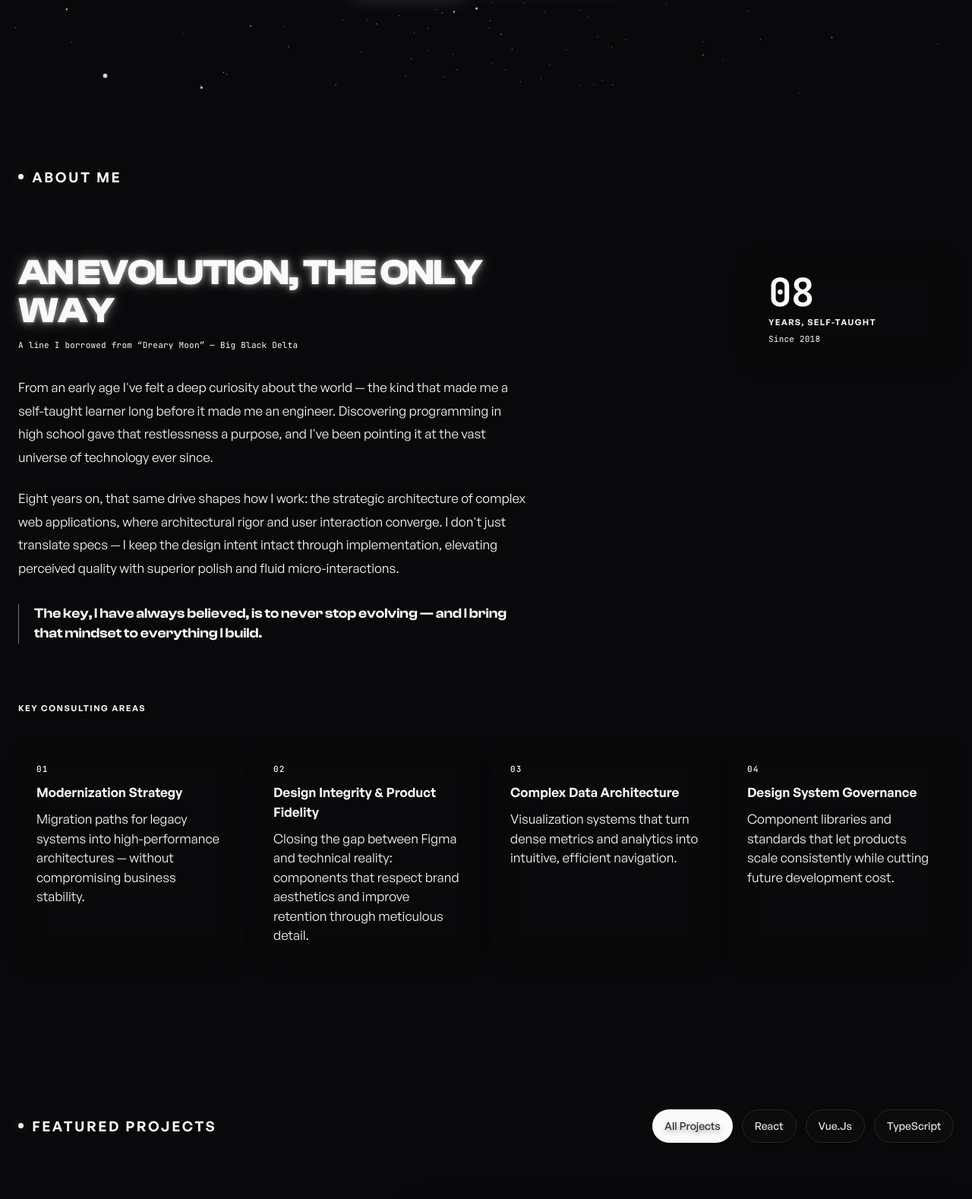
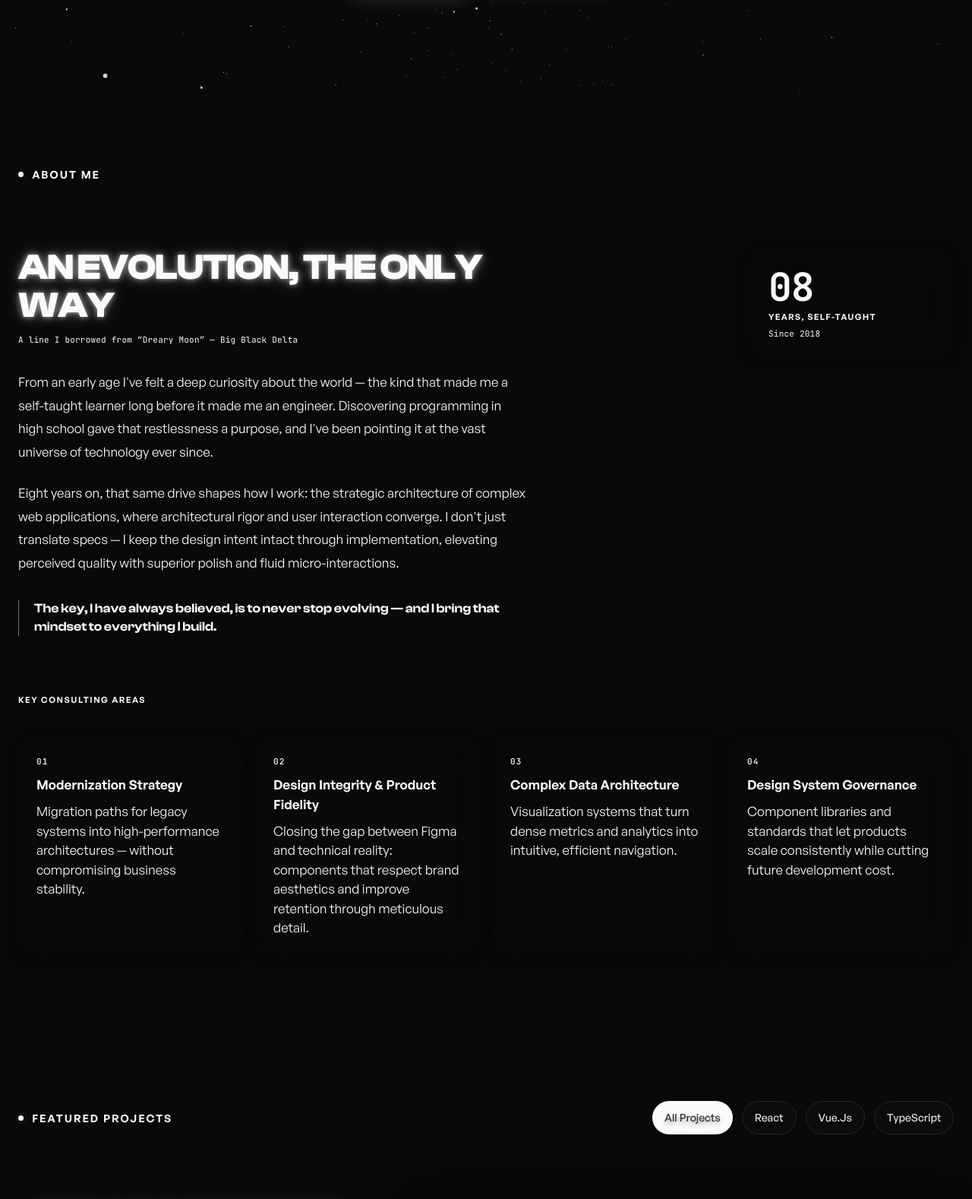
Before and after one commit to JD154/jblanco-portfolio, an Astro site: page / in a window 1280 px wide. Shown: the part 677-2255 px from the top of the page at 76% size. Built offline with nearby package versions, Linux system fonts and the light colour scheme; Astro itself is replaced by a stand-in of ours; animation ran at ten frames a second.

Commit message:
refactor: 🐈 implement SectionToolbar component for consistent section headers, update styles and accessibility features, and remove redundant code across sections

```diff
--- a/DESIGN.md
+++ b/DESIGN.md
@@ -28,8 +28,8 @@ typography:
     letterSpacing: "-0.02em"
   title:
     fontFamily: "General Sans, system-ui, sans-serif"
-    fontSize: "1.15rem"
-    fontWeight: 700
+    fontSize: "0.875rem"
+    fontWeight: 600
     lineHeight: 1.5
     letterSpacing: "0.14em"
   body:
@@ -157,7 +157,7 @@ The palette moves between Deep Void and Polar Light, using Orbital Mist and fine
 
 - **Display** (Clash Display, ~600, 8vw, 1): Reserved for the interactive hero signature ("I'm JB"); characters respond as individual spatial objects.
 - **Headline** (Clash Display, 700, clamp(2rem, 3.7vw, 3.5rem), 1.03): Uppercase pitch, project, and section statements with tight tracking and a theme-aware luminous text shadow.
-- **Title** (General Sans, 700, 1.15rem, 1.5): Uppercase section toolbar labels with wide tracking and a small glowing dot.
+- **Title** (General Sans, 600, 0.875rem, 0.14em, uppercase): Refined section toolbar labels — compact, wide-tracked, semibold rather than heavy — paired with a small controlled-halo dot and a fading hairline divider.
 - **Body** (General Sans, 400, 1.0625rem, 1.65): Project descriptions and supporting copy, typically constrained to about 34rem.
 - **Label** (General Sans, 600, 0.6875rem, 0.12em, uppercase): Availability, metadata, and compact interface language.
 - **Mono** (JetBrains Mono, 500, 1.0625rem, 1.5): Contact addresses and the oversized project counter.
@@ -243,7 +243,7 @@ Motion follows focus: the showcase unfolds from perspective on entry, new copy s
 
 ### Section Toolbar
 
-Each major section begins with a slim uppercase label, a 7px glowing foreground dot, and a full-width one-pixel divider. This repeated instrument-panel motif creates orientation without introducing conventional navigation chrome inside the page.
+Each major section begins with a compact, wide-tracked uppercase label, a 7px foreground dot with a controlled halo, and a one-pixel hairline divider that fades to transparent toward the trailing edge. The label is semibold rather than heavy, keeping the motif quiet and refined. This repeated instrument-panel motif creates orientation without introducing conventional navigation chrome inside the page.
 
 ## Do's and Don'ts
 
--- /dev/null
+++ b/src/components/general/SectionToolbar/index.tsx
@@ -0,0 +1,57 @@
+import React from 'react';
+import './styles.css';
+
+type SectionToolbarSpacing = 'sm' | 'md' | 'lg';
+
+export interface SectionToolbarProps {
+  /** Section label text. Rendered as a compact wide-tracked uppercase label beside the signal dot. */
+  label: React.ReactNode;
+  /**
+   * Element used for the label. Use `'h2'` when the toolbar label is the section's
+   * heading (Projects, Contact); use `'span'` when the section already has a
+   * separate heading and this is only an orientation label (About Me).
+   */
+  as?: 'h2' | 'span';
+  /**
+   * Scroll-reveal variant applied to the label — matches the `[data-reveal='…']`
+   * verbs in `src/styles/index.css` (`'unfold'` | `'focus'` | `'settle'`). Omit
+   * for the default vertical rise (used by Contact).
+   */
+  reveal?: string;
+  /**
+   * Bottom gap to the content that follows — the one spacing axis sections tune.
+   * `sm` = 2rem, `md` = clamp(2.5rem, 5vw, 4rem), `lg` = clamp(3rem, 5vw, 5rem).
+   */
+  spacing?: SectionToolbarSpacing;
+  /** Trailing content aligned to the opposite edge (e.g. project filters). */
+  children?: React.ReactNode;
+  /** Extra classes merged onto the root. */
+  className?: string;
+}
+
+/**
+ * Section Toolbar — the shared instrument-panel header that opens each major
+ * section: a compact wide-tracked uppercase label, a controlled-halo signal dot,
+ * and a one-pixel hairline divider that fades toward the trailing edge
+ * (DESIGN.md › Section Toolbar). Optional trailing children sit on the opposite
+ * edge. Forwards a ref to the root so a caller can attach a scroll-reveal
+ * observer to the toolbar itself (as ProjectsSection does).
+ */
+export const SectionToolbar = React.forwardRef<HTMLDivElement, SectionToolbarProps>(
+  ({ label, as: LabelTag = 'h2', reveal, spacing = 'sm', children, className }, ref) => {
+    const classes = ['section-toolbar', `section-toolbar--space-${spacing}`];
+    if (className) classes.push(className);
+
+    return (
+      <div ref={ref} className={classes.join(' ')}>
+        <LabelTag className="section-toolbar__label" data-reveal={reveal ?? ''}>
+          <span className="section-toolbar__dot" aria-hidden="true" />
+          {label}
+        </LabelTag>
+        {children}
+      </div>
+    );
+  },
+);
+
+SectionToolbar.displayName = 'SectionToolbar';
--- /dev/null
+++ b/src/components/general/SectionToolbar/styles.css
@@ -0,0 +1,54 @@
+/* Section Toolbar — shared instrument-panel section header.
+
+   A compact, wide-tracked uppercase label and a controlled-halo signal dot over
+   a one-pixel hairline divider that fades toward the trailing edge (DESIGN.md ›
+   Section Toolbar). The --pc-accent* vars cascade from the enclosing section;
+   the fallbacks keep it correct if the toolbar is ever used standalone. */
+.section-toolbar {
+  display: flex;
+  align-items: center;
+  justify-content: space-between;
+  flex-wrap: wrap;
+  gap: 1rem 2rem;
+  padding-bottom: 1.5rem;
+  background-image: linear-gradient(to right, var(--color-border), transparent 92%);
+  background-repeat: no-repeat;
+  background-position: left bottom;
+  background-size: 100% 1px;
+  position: relative;
+  z-index: 10;
+}
+
+/* Bottom gap to the following content — the one axis sections tune. */
+.section-toolbar--space-sm {
+  margin-bottom: 2rem;
+}
+
+.section-toolbar--space-md {
+  margin-bottom: clamp(2.5rem, 5vw, 4rem);
+}
+
+.section-toolbar--space-lg {
+  margin-bottom: clamp(3rem, 5vw, 5rem);
+}
+
+.section-toolbar__label {
+  display: inline-flex;
+  align-items: center;
+  gap: 0.7rem;
+  margin: 0;
+  font-size: 0.875rem;
+  font-weight: 600;
+  letter-spacing: 0.14em;
+  text-transform: uppercase;
+  color: var(--color-foreground);
+}
+
+.section-toolbar__dot {
+  width: 7px;
+  height: 7px;
+  border-radius: 50%;
+  flex-shrink: 0;
+  background: var(--pc-accent, var(--color-foreground));
+  box-shadow: 0 0 8px var(--pc-accent-soft, color-mix(in srgb, var(--color-foreground) 22%, transparent));
+}
--- a/src/components/navigation/NavigationBar/index.tsx
+++ b/src/components/navigation/NavigationBar/index.tsx
@@ -17,12 +17,6 @@ export const NavigationBar: FC<NavigationBarProps> = ({ t, lang, alternateUrl })
       <div className="relative flex items-center justify-between max-w-2xl mx-auto px-6 py-2 border shadow rounded-full backdrop-blur-xs bg-blend-luminosity bg-secondary-background">
         <Logo />
         <div className="flex items-center gap-1">
-          <a
-            href="#contact-section"
-            className="rounded-md px-3 py-2 text-[0.6875rem] font-semibold uppercase tracking-[0.12em] text-muted-foreground transition-colors hover:text-foreground focus-visible:outline-none focus-visible:ring-2 focus-visible:ring-ring"
-          >
-            {t.contact}
-          </a>
           <LanguageToggle lang={lang} alternateUrl={alternateUrl} ariaLabel={t.language.aria} />
           <ThemeToggle labels={t.theme} />
         </div>
--- a/src/components/sections/AboutMeSection/index.tsx
+++ b/src/components/sections/AboutMeSection/index.tsx
@@ -1,6 +1,7 @@
 import React from 'react';
 import type { CSSProperties } from 'react';
 import { useRevealOnScroll } from '@/hooks/useRevealOnScroll';
+import { SectionToolbar } from '@/components/general/SectionToolbar';
 import './styles.css';
 import type { Ui } from '@/i18n/ui';
 
@@ -14,13 +15,9 @@ export const AboutMeSection: React.FC<AboutMeSectionProps> = ({ t }) => {
   return (
     <section id="about-me-section" className="about-me-section">
       <div className="py-24 px-6 max-w-7xl mx-auto relative z-10" ref={sectionRef}>
-        {/* Header — slim toolbar label + divider (shared with other sections) */}
-        <div className="about-me-section__bar">
-          <span className="about-me-section__label" data-reveal="unfold">
-            <span className="about-me-section__label-dot" />
-            {t.label}
-          </span>
-        </div>
+        {/* Header — shared section toolbar. A span (not a heading): the section's
+            heading is the display title below. */}
+        <SectionToolbar as="span" label={t.label} reveal="unfold" spacing="md" />
 
         {/* Lede — the human story (left) + a quiet career readout (right) */}
         <div className="about-me-section__lede">
--- a/src/components/sections/AboutMeSection/styles.css
+++ b/src/components/sections/AboutMeSection/styles.css
@@ -14,39 +14,7 @@
   );
 }
 
-/* Header — slim toolbar label + divider (shared visual with other sections) */
-.about-me-section__bar {
-  display: flex;
-  align-items: center;
-  justify-content: flex-start;
-  flex-wrap: wrap;
-  gap: 1rem 2rem;
-  padding-bottom: 1.5rem;
-  border-bottom: 1px solid var(--color-border);
-  margin-bottom: clamp(2.5rem, 5vw, 4rem);
-  position: relative;
-  z-index: 10;
-}
-
-.about-me-section__label {
-  display: inline-flex;
-  align-items: center;
-  gap: 0.7rem;
-  margin: 0;
-  font-size: 1.15rem;
-  font-weight: 700;
-  letter-spacing: 0.14em;
-  text-transform: uppercase;
-  color: var(--color-foreground);
-}
-
-.about-me-section__label-dot {
-  width: 7px;
-  height: 7px;
-  border-radius: 50%;
-  background: var(--pc-accent);
-  box-shadow: 0 0 12px var(--pc-accent-soft);
-}
+/* Header uses the shared <SectionToolbar> (src/components/general/SectionToolbar). */
 
 /* ---------- Lede: story (left) + career readout (right) ---------- */
 .about-me-section__lede {
@@ -97,7 +65,7 @@
   padding-left: 1.25rem;
   border-left: 1px solid var(--pc-accent-strong);
   font-family: var(--font-display);
-  font-size: 1.15rem;
+  font-size: 1.0625rem;
   line-height: 1.4;
   color: var(--color-foreground);
 }
@@ -148,7 +116,11 @@
   display: flex;
   align-items: center;
   padding-bottom: 1rem;
-  border-bottom: 1px solid var(--color-border);
+  /* Fading hairline divider — consistent with the primary section toolbar */
+  background-image: linear-gradient(to right, var(--color-border), transparent 92%);
+  background-repeat: no-repeat;
+  background-position: left bottom;
+  background-size: 100% 1px;
   margin-bottom: 1.5rem;
 }
 
--- a/src/components/sections/HeaderSection/index.astro
+++ b/src/components/sections/HeaderSection/index.astro
@@ -94,7 +94,7 @@ const buttonBase =
   const scrollGap = () => {
     const sec = document.getElementById('projects-section');
     if (!sec) return null;
-    const anchor = sec.querySelector('.projects-section__header') || sec;
+    const anchor = sec.querySelector('.section-toolbar') || sec;
     return anchor.getBoundingClientRect().top - LANDING_GAP;
   };
 
--- a/src/components/sections/ProjectsSection/index.tsx
+++ b/src/components/sections/ProjectsSection/index.tsx
@@ -8,6 +8,7 @@ import { usePrefersReducedMotion } from '@/hooks/usePrefersReducedMotion';
 import './styles.css';
 import { ProjectsCarousel } from './components/ProjectsCarousel';
 import { GlowingButton } from '@/components/general/GlowingButton';
+import { SectionToolbar } from '@/components/general/SectionToolbar';
 import type { Project } from '@/i18n/projects';
 import type { Ui } from '@/i18n/ui';
 
@@ -72,13 +73,9 @@ export const ProjectsSection: FC<ProjectsSectionProps> = ({ projects, t }) => {
   return (
     <section id="projects-section" className="projects-section" ref={sectionRef}>
       <div className="projects-section__inner py-24 px-6 max-w-7xl mx-auto relative z-10">
-        {/* Header — slim toolbar: section label + filters */}
-        <div className="projects-section__header" ref={headerRef}>
-          <h2 className="projects-section__label" data-reveal="focus">
-            <span className="projects-section__eyebrow-dot" />
-            {t.label}
-          </h2>
-
+        {/* Header — shared section toolbar (label) with project filters on the
+            trailing edge. The reveal observer rides the toolbar root. */}
+        <SectionToolbar ref={headerRef} label={t.label} reveal="focus" spacing="lg">
           <div
             className="projects-section__filters"
             data-reveal="focus"
@@ -98,7 +95,7 @@ export const ProjectsSection: FC<ProjectsSectionProps> = ({ projects, t }) => {
               </GlowingButton>
             ))}
           </div>
-        </div>
+        </SectionToolbar>
 
         {/* Projects Carousel */}
         <div className="projects-section__carousel-wrap" ref={carouselRef}>
--- a/src/components/sections/ProjectsSection/styles.css
+++ b/src/components/sections/ProjectsSection/styles.css
@@ -27,38 +27,7 @@
   min-width: 0;
 }
 
-.projects-section__header {
-  display: flex;
-  align-items: center;
-  justify-content: space-between;
-  flex-wrap: wrap;
-  gap: 1rem 2rem;
-  text-align: left;
-  padding-bottom: 1.5rem;
-  border-bottom: 1px solid var(--color-border);
-  margin-bottom: clamp(3rem, 5vw, 5rem);
-}
-
-/* Section label — the only heading in the header (no competing title) */
-.projects-section__label {
-  display: inline-flex;
-  align-items: center;
-  gap: 0.7rem;
-  margin: 0;
-  font-size: 1.15rem;
-  font-weight: 700;
-  letter-spacing: 0.14em;
-  text-transform: uppercase;
-  color: var(--color-foreground);
-}
-
-.projects-section__eyebrow-dot {
-  width: 7px;
-  height: 7px;
-  border-radius: 50%;
-  background: var(--pc-accent);
-  box-shadow: 0 0 12px var(--pc-accent-soft);
-}
+/* Header uses the shared <SectionToolbar> (src/components/general/SectionToolbar). */
 
 /* Filter Section */
 .projects-section__filters {
@@ -86,10 +55,6 @@
     padding: 2rem 0;
   }
 
-  .projects-section__header {
-    margin-bottom: 3rem;
-  }
-
 }
 
 @media (max-width: 480px) {
--- a/src/i18n/ui.ts
+++ b/src/i18n/ui.ts
@@ -17,7 +17,6 @@ export const ui = {
       jobTitle: 'Senior Frontend Consultant',
     },
     nav: {
-      contact: 'Contact',
       theme: {
         light: 'Light',
         dark: 'Dark',
@@ -117,7 +116,6 @@ export const ui = {
       jobTitle: 'Consultor frontend senior',
     },
     nav: {
-      contact: 'Contacto',
       theme: {
         light: 'Claro',
         dark: 'Oscuro',
```
Also changed, not shown: src/components/navigation/NavigationBar/index.test.tsx (+1 -2 lines), src/components/sections/ContactSection/index.tsx (+4 -7 lines), src/components/sections/ContactSection/styles.css (+1 -33 lines), src/components/sections/sections.test.tsx (+1 -1 lines).
